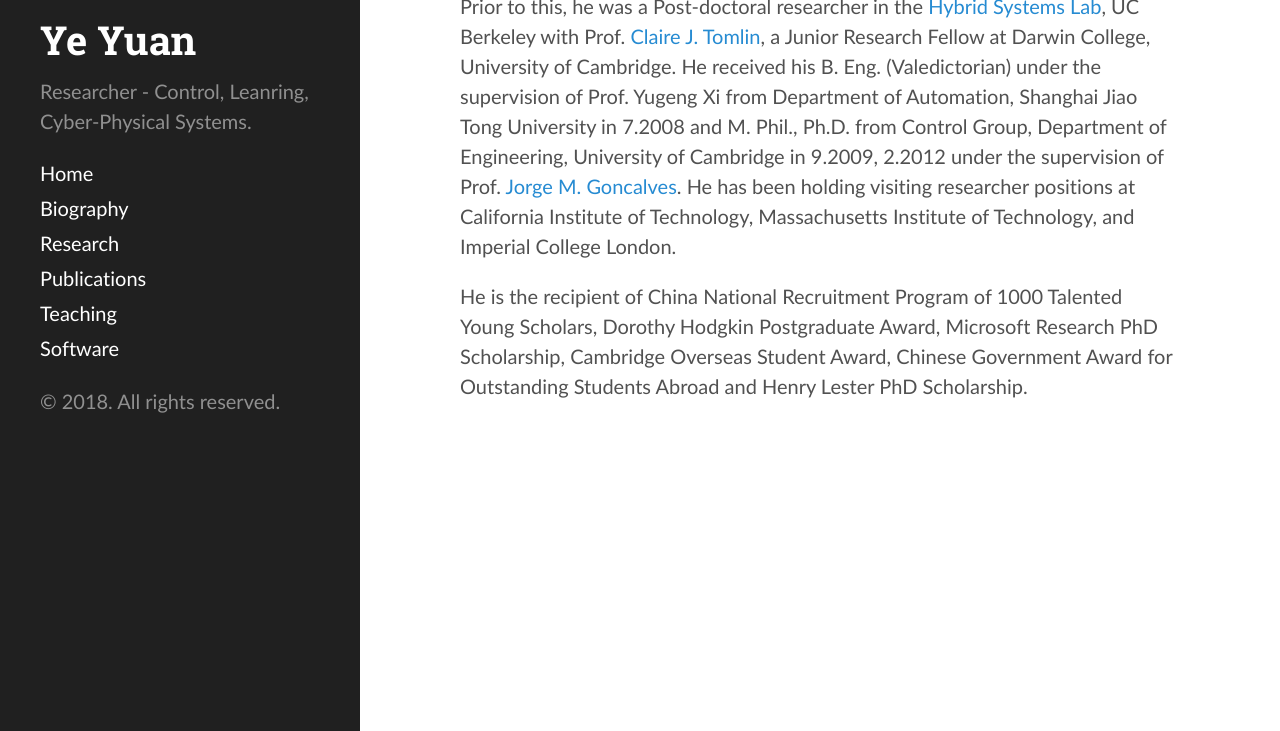
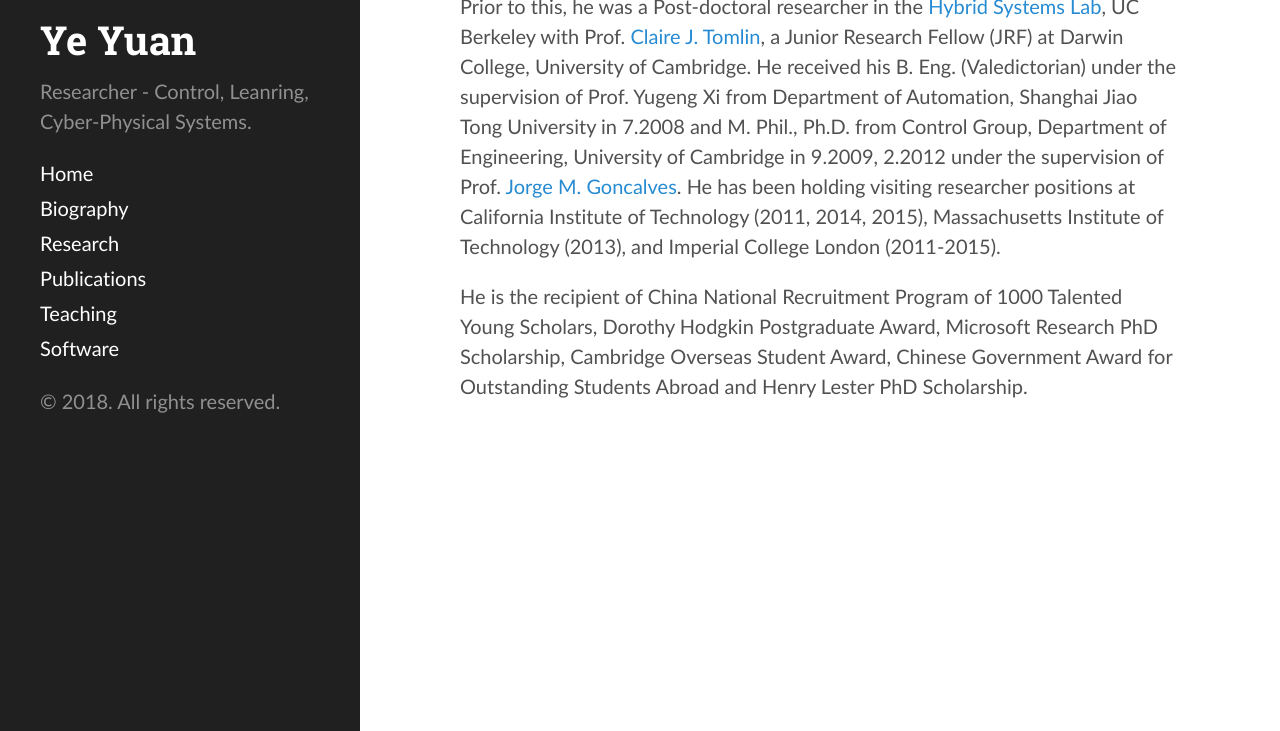
Before and after one commit to yy311/yy311.github.io, a Jekyll site: the page built from bio.md, in a window 1280 px wide, cut to the strip 169-900 px from the top of the page. Built offline with Jekyll 4.4.1, drawn with Linux system fonts in a browser that asks for light colours.

Commit message:
Update bio.md

```diff
--- a/bio.md
+++ b/bio.md
@@ -5,6 +5,6 @@ layout: default
 
 Ye Yuan (<a href="https://hybrid.eecs.berkeley.edu/~yeyuan/cv_yeyuan_2016.pdf">Curriculum Vitae</a>) has been a full Professor of Control Theory, at School of Automation, Huazhong University of Science and Technology since 2016.
 
-Prior to this, he was a Post-doctoral researcher in the [Hybrid Systems Lab](http://hybrid.eecs.berkeley.edu/), UC Berkeley with Prof. [Claire J. Tomlin](http://eecs.berkeley.edu/~tomlin), a Junior Research Fellow at Darwin College, University of Cambridge. He received his B. Eng. (Valedictorian) under the supervision of Prof. Yugeng Xi from Department of Automation, Shanghai Jiao Tong University in 7.2008 and M. Phil., Ph.D. from Control Group, Department of Engineering, University of Cambridge in 9.2009, 2.2012 under the supervision of Prof. [Jorge M. Goncalves](http://wwwen.uni.lu/lcsb/people/jorge_goncalves). He has been holding visiting researcher positions at California Institute of Technology, Massachusetts Institute of Technology, and Imperial College London.
+Prior to this, he was a Post-doctoral researcher in the [Hybrid Systems Lab](http://hybrid.eecs.berkeley.edu/), UC Berkeley with Prof. [Claire J. Tomlin](http://eecs.berkeley.edu/~tomlin), a Junior Research Fellow (JRF) at Darwin College, University of Cambridge. He received his B. Eng. (Valedictorian) under the supervision of Prof. Yugeng Xi from Department of Automation, Shanghai Jiao Tong University in 7.2008 and M. Phil., Ph.D. from Control Group, Department of Engineering, University of Cambridge in 9.2009, 2.2012 under the supervision of Prof. [Jorge M. Goncalves](http://wwwen.uni.lu/lcsb/people/jorge_goncalves). He has been holding visiting researcher positions at California Institute of Technology (2011, 2014, 2015), Massachusetts Institute of Technology (2013), and Imperial College London (2011-2015).
 
 He is the recipient of China National Recruitment Program of 1000 Talented Young Scholars, Dorothy Hodgkin Postgraduate Award, Microsoft Research PhD Scholarship, Cambridge Overseas Student Award, Chinese Government Award for Outstanding Students Abroad and Henry Lester PhD Scholarship.
```
